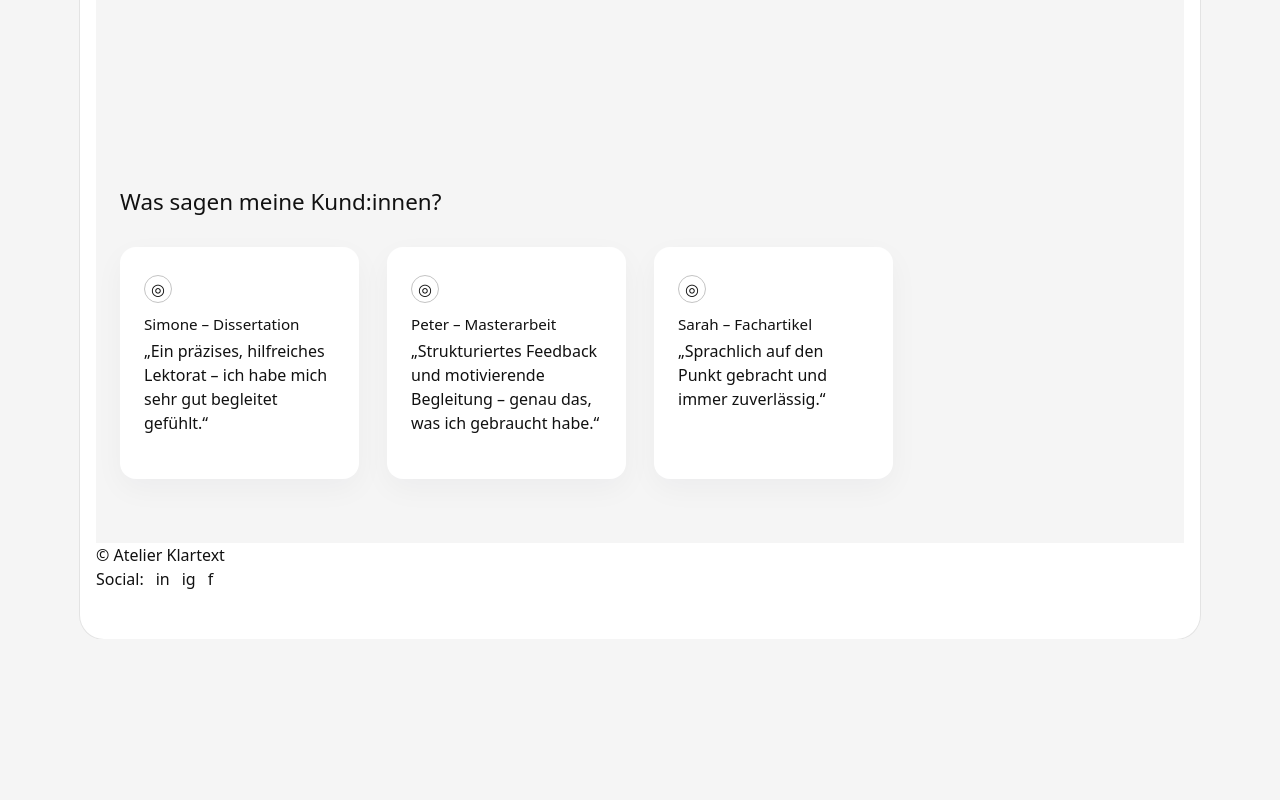
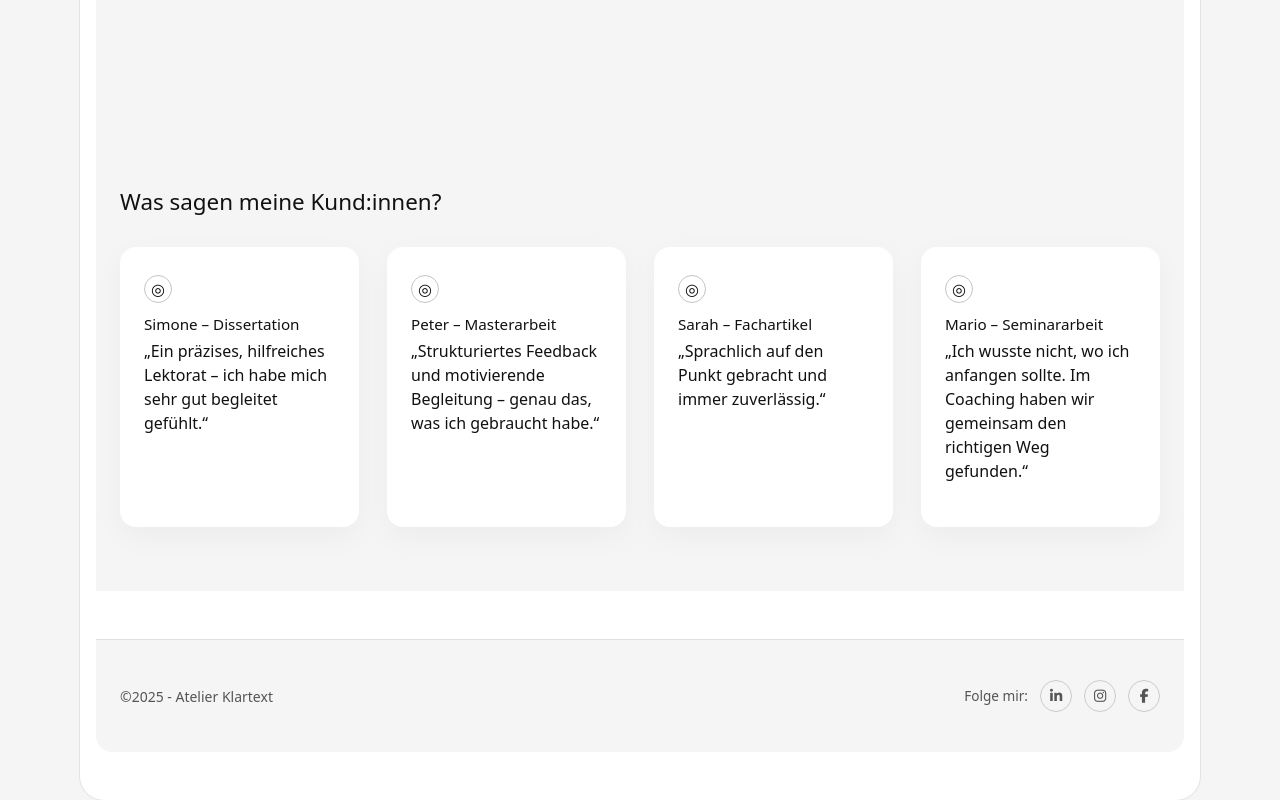
Before and after one commit to Marina-foodie/portfolio-project, a plain HTML site: page angebot.html in a window 1280 px wide. Shown: the part 1860-2660 px from the top of the page. Before the commit the page ends 2499 px from the top, so only its background shows below. Drawn offline with nearby package versions, Linux system fonts and the light colour scheme.

Commit message:
Footer angepasst

```diff
--- a/angebot.html
+++ b/angebot.html
@@ -194,17 +194,52 @@
                 „Sprachlich auf den Punkt gebracht und immer zuverlässig.“
               </p>
             </article>
+
+            <article class="ak-testimonial">
+              <div class="ak-testimonial-icon" aria-hidden="true">◎</div>
+              <h3 class="ak-testimonial-name">Mario – Seminararbeit</h3>
+              <p class="ak-testimonial-text">
+                „Ich wusste nicht, wo ich anfangen sollte. Im Coaching haben wir
+                gemeinsam den richtigen Weg gefunden.“
+              </p>
+            </article>
           </div>
         </section>
       </main>
 
-      <footer>
-        <div>© Atelier Klartext</div>
-        <div class="footer-social" aria-label="Social Media">
-          <span>Social:</span>
-          <span class="social-dot" aria-hidden="true">in</span>
-          <span class="social-dot" aria-hidden="true">ig</span>
-          <span class="social-dot" aria-hidden="true">f</span>
+      <footer class="site-footer">
+        <div class="footer-inner">
+          <div class="footer-left">©2025 - Atelier Klartext</div>
+          <div class="footer-social" aria-label="Social Media">
+            <span class="footer-social-label">Folge mir:</span>
+            <a
+              href="#"
+              class="footer-icon"
+              aria-label="LinkedIn (öffnet in neuem Tab)"
+              target="_blank"
+              rel="noopener noreferrer"
+            >
+              <i class="fa-brands fa-linkedin-in" aria-hidden="true"></i>
+            </a>
+            <a
+              href="#"
+              class="footer-icon"
+              aria-label="Instagram (öffnet in neuem Tab)"
+              target="_blank"
+              rel="noopener noreferrer"
+            >
+              <i class="fa-brands fa-instagram" aria-hidden="true"></i>
+            </a>
+            <a
+              href="#"
+              class="footer-icon"
+              aria-label="Facebook (öffnet in neuem Tab)"
+              target="_blank"
+              rel="noopener noreferrer"
+            >
+              <i class="fa-brands fa-facebook-f" aria-hidden="true"></i>
+            </a>
+          </div>
         </div>
       </footer>
     </div>
--- a/style.css
+++ b/style.css
@@ -1,6 +1,6 @@
-/* =========================
-   GLOBAL: Variablen & Reset
-   ========================= */
+/* ========================================
+   1. Globale Variablen, Reset & Grundlayout
+   ======================================== */
 
 :root {
   --bg: #f5f5f5;
@@ -26,13 +26,12 @@ html {
   height: 100%;
 }
 
-/* Sticky-Footer-Grundlage */
+/* Seitenaufbau mit möglichem Sticky-Footer */
 body {
   height: 100%;
   min-height: 100vh;
   display: flex;
   flex-direction: column;
-
   font-family: system-ui, -apple-system, BlinkMacSystemFont, "Segoe UI",
     sans-serif;
   background: var(--bg);
@@ -40,7 +39,7 @@ body {
   line-height: 1.5;
 }
 
-/* Haupt-Wrapper (Startseite / About / Angebot) */
+/* Weißer Karten-Wrapper für Inhalt */
 .page-wrapper {
   max-width: 1120px;
   margin: 0 auto;
@@ -48,20 +47,19 @@ body {
   background: var(--white);
   border-radius: 24px;
   box-shadow: 0 0 0 1px #e3e3e3;
-
-  flex: 1; /* sorgt dafür, dass der Footer unten bleibt */
+  flex: 1;
 }
 
-/* Inhalt (Startseite) */
+/* Standard-Mainlayout */
 main {
   display: flex;
   flex-direction: column;
   gap: 48px;
 }
 
-/* =========================
-   ACCESSIBILITY: Skip-Link
-   ========================= */
+/* ========================================
+   2. Accessibility – Skip-Link
+   ======================================== */
 
 .skip-link {
   position: absolute;
@@ -80,9 +78,9 @@ main {
   left: 16px;
 }
 
-/* =========================
-   HEADER / NAVIGATION
-   ========================= */
+/* ========================================
+   3. Header & Navigation
+   ======================================== */
 
 header {
   display: flex;
@@ -91,7 +89,7 @@ header {
   margin-bottom: 40px;
 }
 
-/* klickbares Logo */
+/* Logo-Text, klickbar zur Startseite */
 .logo {
   font-weight: 600;
   font-size: 18px;
@@ -103,7 +101,7 @@ header {
   text-decoration: underline;
 }
 
-/* Custom-Nav (bootstrap unabhängig) */
+/* Hauptnavigation */
 nav {
   display: flex;
   gap: 16px;
@@ -135,9 +133,9 @@ nav a[aria-current="page"]:hover {
   opacity: 0.9;
 }
 
-/* =========================
-   BUTTONS – global & Angebot
-   ========================= */
+/* ========================================
+   4. Buttons (global & Angebot)
+   ======================================== */
 
 .btn-primary,
 .btn-secondary,
@@ -152,7 +150,6 @@ nav a[aria-current="page"]:hover {
   align-items: center;
   justify-content: center;
   gap: 6px;
-
   transition: background-color 0.18s ease, color 0.18s ease,
     box-shadow 0.18s ease, transform 0.18s ease;
 }
@@ -203,16 +200,16 @@ nav a[aria-current="page"]:hover {
   margin-top: 0.5rem;
 }
 
-/* Kleine CTA-Hilfsklasse */
+/* Kleiner Hilfstext z.B. CTA */
 .cta-text {
   margin-bottom: 20px;
   font-size: 14px;
   color: var(--muted);
 }
 
-/* =========================
-   STARTSEITE – HERO
-   ========================= */
+/* ========================================
+   5. Startseite – Hero-Bereich
+   ======================================== */
 
 .hero {
   display: grid;
@@ -247,16 +244,16 @@ nav a[aria-current="page"]:hover {
   max-width: 100%;
 }
 
-/* SECTION TITLES – generisch */
+/* Einheitliche Abschnittsüberschriften */
 .section-title {
   font-size: 22px;
   font-weight: 600;
   margin-bottom: 16px;
 }
 
-/* =========================
-   STARTSEITE – FEATURES
-   ========================= */
+/* ========================================
+   6. Startseite – Qualitätsversprechen
+   ======================================== */
 
 .features {
   display: flex;
@@ -304,9 +301,9 @@ nav a[aria-current="page"]:hover {
   color: var(--muted);
 }
 
-/* =========================
-   STARTSEITE – CTA + IMAGE
-   ========================= */
+/* ========================================
+   7. Startseite – CTA-Bereich
+   ======================================== */
 
 .cta-section {
   display: grid;
@@ -341,9 +338,9 @@ nav a[aria-current="page"]:hover {
   max-width: 100%;
 }
 
-/* =========================
-   STARTSEITE – TESTIMONIALS
-   ========================= */
+/* ========================================
+   8. Startseite – Testimonials
+   ======================================== */
 
 .testimonials {
   display: flex;
@@ -389,9 +386,9 @@ nav a[aria-current="page"]:hover {
   background: #ddd;
 }
 
-/* =========================
-   ABOUT PAGE
-   ========================= */
+/* ========================================
+   9. About-Seite – Layout & Kontakt
+   ======================================== */
 
 .about-main {
   display: flex;
@@ -429,7 +426,7 @@ nav a[aria-current="page"]:hover {
   color: var(--text);
 }
 
-/* Bildplatzhalter – About */
+/* Bildplatzhalter auf About-Seite */
 .about-image-placeholder {
   background: #e0e0e0;
   border-radius: var(--radius-lg);
@@ -446,7 +443,7 @@ nav a[aria-current="page"]:hover {
   max-width: 100%;
 }
 
-/* Kontaktformular-Bereich */
+/* Kontaktformular */
 .contact-section {
   margin-top: 8px;
 }
@@ -508,16 +505,16 @@ nav a[aria-current="page"]:hover {
   align-self: center;
 }
 
-/* =========================
-   ANGEBOT – LAYOUT
-   ========================= */
+/* ========================================
+   10. Angebotsseite – Hero & Leistungen
+   ======================================== */
 
 .ak-landing {
   background: #f5f5f5;
   color: #111;
 }
 
-/* Hero Section auf Angebotsseite */
+/* Hero-Angebot */
 .ak-hero {
   position: relative;
   min-height: 360px;
@@ -551,7 +548,7 @@ nav a[aria-current="page"]:hover {
   margin: 0 auto;
   padding: 6rem 1.5rem 5rem;
   text-align: center;
-  margin-bottom: 4rem; /* Abstand zum ersten Angebot */
+  margin-bottom: 4rem;
 }
 
 .ak-hero-kicker {
@@ -571,7 +568,7 @@ nav a[aria-current="page"]:hover {
   line-height: 1.6;
 }
 
-/* Services Section (Angebot) */
+/* Angebotsboxen */
 .ak-services {
   max-width: 72rem;
   margin: 0 auto;
@@ -590,7 +587,7 @@ nav a[aria-current="page"]:hover {
   flex-direction: row-reverse;
 }
 
-/* Textbox */
+/* Angebot-Textbox */
 .ak-service-text {
   flex: 1;
   background: #fff;
@@ -613,7 +610,7 @@ nav a[aria-current="page"]:hover {
   line-height: 1.7;
 }
 
-/* Bildbox */
+/* Angebots-Bildbox */
 .ak-service-media {
   flex: 1;
   display: flex;
@@ -636,7 +633,7 @@ nav a[aria-current="page"]:hover {
   letter-spacing: 0.08em;
 }
 
-/* Testimonials (Angebot) */
+/* Angebots-Testimonials */
 .ak-testimonials {
   max-width: 72rem;
   margin: 0 auto;
@@ -677,27 +674,31 @@ nav a[aria-current="page"]:hover {
   font-size: 0.95rem;
 }
 
-/* =========================
-   FOOTER – global (vollbreit)
-   ========================= */
+/* ========================================
+   11. Footer – Stil wie Startseite, Breite begrenzt
+   ======================================== */
 
+/* Umfasst den grauen Footer-Bereich; kann innerhalb oder außerhalb von .page-wrapper stehen */
 .site-footer {
-  width: 100%;
-  background: #f5f5f5;
+  margin-top: 3rem;
+  padding: 0;
   border-top: 1px solid var(--border);
-  padding: 2.5rem clamp(1.5rem, 4vw, 3rem);
 }
 
-/* Inhalt an Seitenbreite anpassen */
+/* Inhalt mit grauem Hintergrund und Icons */
 .footer-inner {
   max-width: 1120px;
   margin: 0 auto;
+  background: #f5f5f5;
+  padding: 2.5rem 1.5rem;
+  border-radius: 0 0 16px 16px;
+
   display: flex;
   justify-content: space-between;
   align-items: center;
   gap: 1.5rem;
   flex-wrap: wrap;
-  font-size: 12px;
+  font-size: 14px;
   color: var(--muted);
 }
 
@@ -708,7 +709,8 @@ nav a[aria-current="page"]:hover {
 }
 
 .footer-social-label {
-  font-size: 12px;
+  font-size: 0.85rem;
+  color: var(--muted);
 }
 
 /* Runde Icon-Buttons mit Font Awesome */
@@ -723,7 +725,6 @@ nav a[aria-current="page"]:hover {
   font-size: 14px;
   color: var(--muted);
   text-decoration: none;
-
   transition: background-color 0.18s ease, color 0.18s ease,
     border-color 0.18s ease, transform 0.18s ease, box-shadow 0.18s ease;
 }
@@ -736,9 +737,9 @@ nav a[aria-current="page"]:hover {
   box-shadow: 0 8px 18px rgba(0, 0, 0, 0.18);
 }
 
-/* =========================
-   MODAL / POP-UP (Angebot)
-   ========================= */
+/* ========================================
+   12. Modal / Pop-up (Angebotsseite & Startseite)
+   ======================================== */
 
 .ak-modal-overlay {
   position: fixed;
@@ -787,7 +788,7 @@ nav a[aria-current="page"]:hover {
   line-height: 1.6;
 }
 
-/* Close X */
+/* Schließen-Icon im Modal */
 .ak-modal-close {
   position: absolute;
   top: 0.9rem;
@@ -840,9 +841,20 @@ nav a[aria-current="page"]:hover {
   color: #666;
 }
 
-/* =========================
-   RESPONSIVE BREAKPOINTS
-   ========================= */
+/* ========================================
+   13. Responsive Breakpoints
+   ======================================== */
+
+@media (max-width: 960px) {
+  .ak-service-row {
+    flex-direction: column;
+    align-items: center;
+  }
+
+  .ak-testimonial-grid {
+    grid-template-columns: repeat(2, 1fr);
+  }
+}
 
 @media (max-width: 900px) {
   .hero,
@@ -879,17 +891,6 @@ nav a[aria-current="page"]:hover {
 
   .ak-service-media .ak-image-placeholder {
     min-height: 220px;
-  }
-}
-
-@media (max-width: 960px) {
-  .ak-service-row {
-    flex-direction: column;
-    align-items: center;
-  }
-
-  .ak-testimonial-grid {
-    grid-template-columns: repeat(2, 1fr);
   }
 }
 
```
Also changed, not shown: about.html (+33 -7 lines), index.html (+2 -2 lines).
